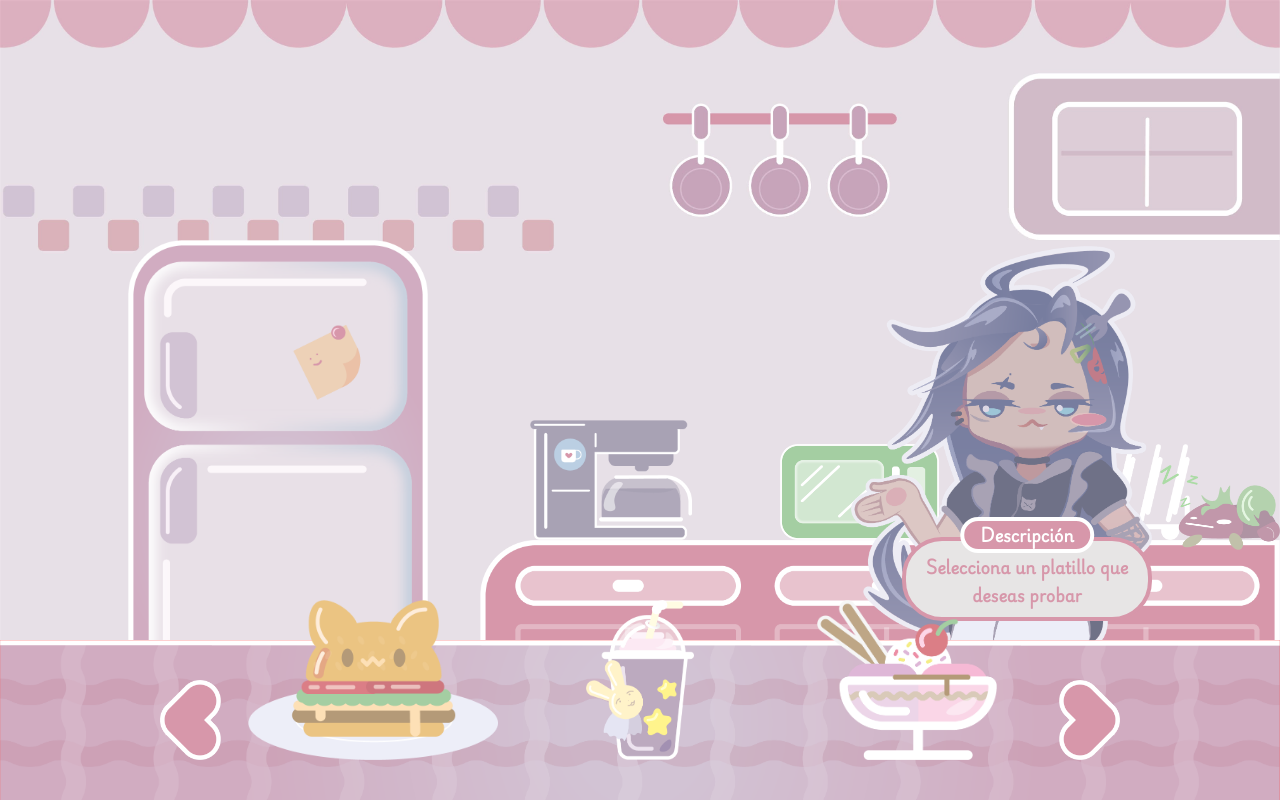
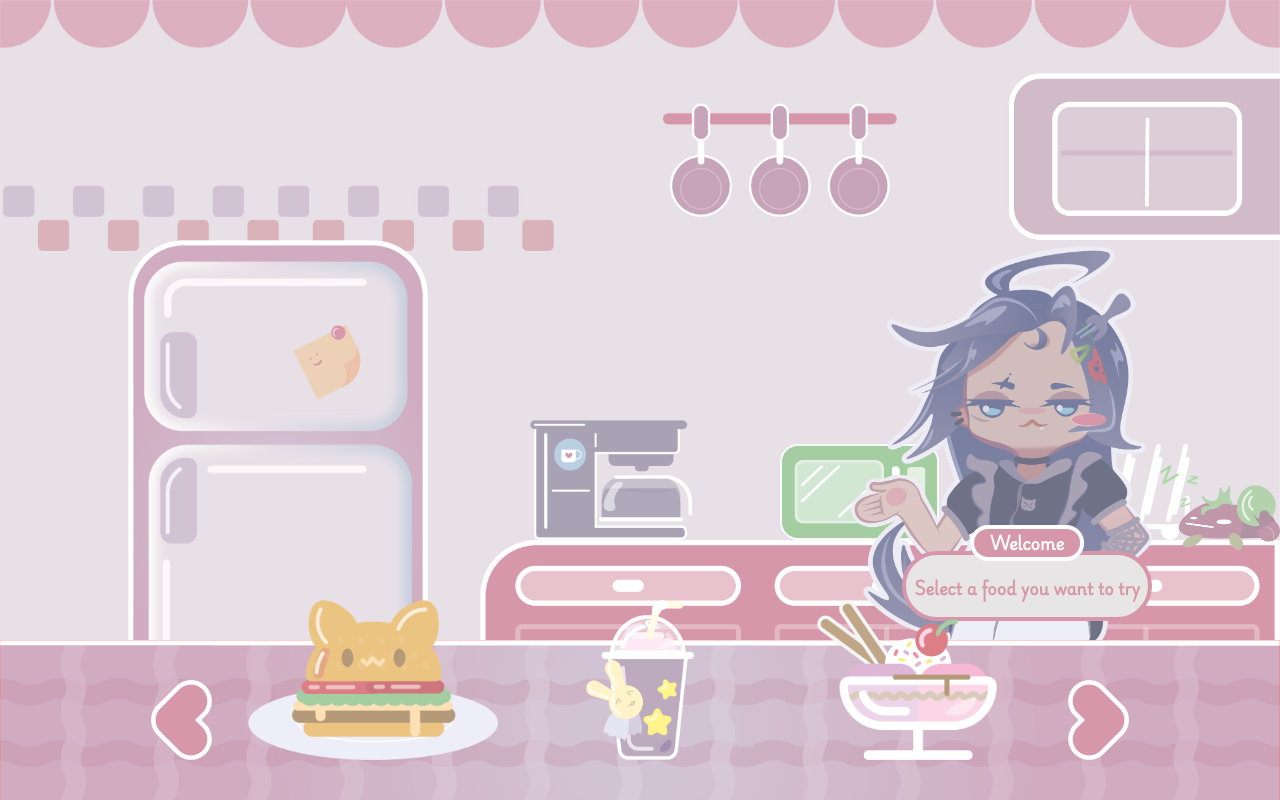
Before and after one commit to Manuel-GNcode/cute-portfolio, a React (Vite) app: page / in a window 1280 px wide. Built offline with nearby package versions, Linux system fonts and the light colour scheme.

Commit message:
Programando el mensaje de bienvenida y la descriptión de las ilustraciones.

```diff
--- a/home/home.jsx
+++ b/home/home.jsx
@@ -32,7 +32,7 @@ export const Home = ()=>{
 
                 {showModal.visible && <Modal id={showModal.id} updateModal={setShowModal} />}
 
-                <Description />
+                <Description show={showModal}/>
 
                 <img className='cuteHome-avatar' src="/home/public/cute-avatarHome.png" alt="Avatar" />
             </section>
--- a/home/src/components/description/description.css
+++ b/home/src/components/description/description.css
@@ -7,8 +7,13 @@
     border-radius: 40px;
     padding:12px 8px 8px;
     width: 250px;
+    height: 70px;
     text-align: center;
     background-color: #e7e5e5;
+    display: flex;
+    justify-content: center;
+    align-items: center;
+    gap: 16px;
 }
 .description-title {
     background-color: var(--rouse);
@@ -17,11 +22,25 @@
     border: 4px solid #fff;
     position: absolute;
     left: 50%;
-    transform: translate(-50%, -100%);
+    transform: translate(-50%, -45px);
     padding: 0 16px;
     font-weight: bold;
 }
-.description-icon {}
+.description-icon {
+    width: 50px;
+    height: 100%;
+    background-image: url('home/public/ai.png');
+    background-size: contain;
+    background-repeat: no-repeat;
+    background-position: right;
+}
+.description-between {
+    width: 5px;
+    height: 100%;
+    background-color: var(--rouse);
+    border-radius: 10px;
+
+}
 .description-name {
     color: var(--rouse);
     font-weight: bold;
--- a/home/src/components/description/description.jsx
+++ b/home/src/components/description/description.jsx
@@ -1,12 +1,27 @@
 import './description.css';
+import Proptypes from 'prop-types'
+import { ilustrations } from '../../constants/constants';
 
-export const Description = () => {
+export const Description = ({show}) => {
     return (
         <span className="cuteHome-description">
-            <p className="description-title">Descripción</p>
+            <p className="description-title">{show.visible? 'Description': 'Welcome'}</p>
+
+            {show.visible &&
+            <>
             <span className="description-icon"></span>
             <span className="description-between"></span>
-            <p className="description-name">Selecciona un platillo que deseas probar</p>
+            </>
+            }
+
+            <p className="description-name">
+                {show.visible ? ilustrations[show.id].description:
+                'Select a food you want to try'}
+            </p>
         </span>
     )
 }
+
+Description.propTypes = {
+    show: Proptypes.object
+}
--- a/home/src/components/marquee/marquee.css
+++ b/home/src/components/marquee/marquee.css
@@ -63,11 +63,23 @@
 .btn-left {
     left: -10%;
     background-image: url('/home/public/cute-arrow.png');
+    animation: rowLeft 1s ease-in-out infinite alternate;
 }
 .btn-right {
     right: -10%;
     background-image: url('/home/public/cute-arrow.png');
     transform: translateY(-50%) scaleX(-1);
+    animation: rowRight 1s ease-in-out infinite alternate;
+}
+@keyframes rowRight {
+    to {
+        right: -12%;
+    }
+}
+@keyframes rowLeft {
+    to {
+        left: -12%;
+    }
 }
 
 .active {
--- a/home/src/constants/constants.js
+++ b/home/src/constants/constants.js
@@ -21,7 +21,7 @@ export const ilustrations = [
         name: 'Malteada',
         id: 2,
         url: 'food-malteada.png',
-        description: 'Ai-Hoshino',
+        description: 'Ai Hoshino',
         src: 'Ai-Hoshino.jpg',
         stack: 'ai'
     },
```
Also changed, not shown: home/public/Ai.png (added).
